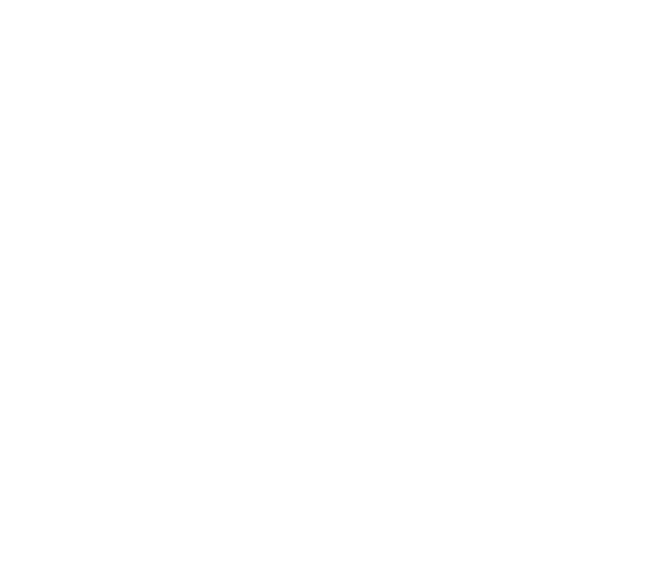
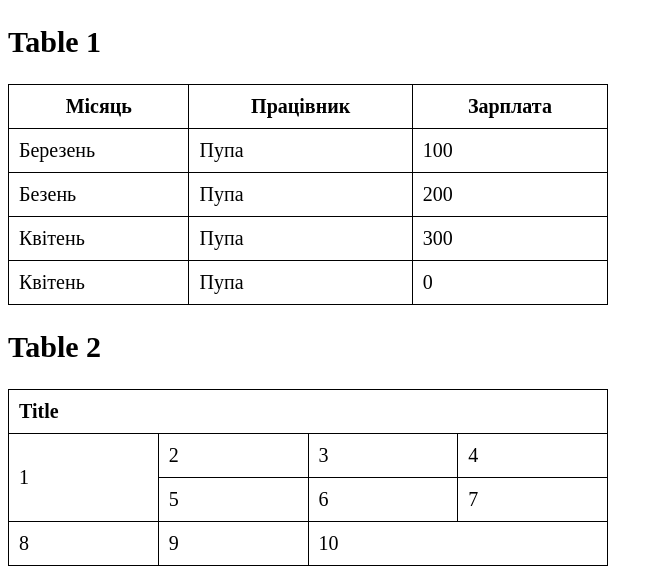
Before and after one commit to Nikita-Holovin/html-basics, a plain HTML site: page part-2-task-2/sub-task-2-patr-2/index.html in a window 1280 px wide. Shown: the whole page, without its empty margins (0-663 px from the left). Drawn offline with Linux system fonts and the light colour scheme.

Commit message:
task tables done

```diff
--- a/part-2-task-2/sub-task-2-patr-2/index.html
+++ b/part-2-task-2/sub-task-2-patr-2/index.html
@@ -4,11 +4,68 @@
     <meta charset="UTF-8">
     <meta http-equiv="X-UA-Compatible" content="IE=edge">
     <meta name="viewport" content="width=device-width, initial-scale=1.0">
+    <link rel="stylesheet" href="style.css">
     <title>Sub-task-2-part-2</title>
 </head>
 <body>
 
+    <h2>Table 1</h2>
 
+    <table>
+        <tr>
+            <th>Місяць</th>
+            <th>Працівник</th>
+            <th>Зарплата</th>
+        </tr>
+        <tr>
+            <td>Березень</td>
+            <td>Пупа</td>
+            <td>100</td>
+        </tr>
+        <tr>
+            <td>Безень</td>
+            <td>Пупа</td>
+            <td>200</td>
+        </tr>
+        <tr>
+            <td>Квітень</td>
+            <td>Пупа</td>
+            <td>300</td>
+        </tr><tr>
+            <td>Квітень</td>
+            <td>Пупа</td>
+            <td>0</td>
+        </tr>
+    </table>
+
+    <h2>Table 2</h2>
+
+    <table>
+        <tr class="colspan-4" >
+            <th colspan="4">Title</th>
+        </tr>
+        <tr>
+            <td rowspan="2">1</td>
+            <td>2</td>
+            <td>3</td>
+            <td>4</td>
+        </tr>
+
+        <tr>
+            <td>5</td>
+            <td>6</td>
+            <td>7</td>
+
+        </tr>
+
+        <tr>
+            <td>8</td>
+            <td>9</td>
+            <td colspan="2">10</td>
+
+        </tr>
+
+    </table>
 
 </body>
 </html>
--- a/part-2-task-2/sub-task-2-patr-2/style.css
+++ b/part-2-task-2/sub-task-2-patr-2/style.css
@@ -0,0 +1,22 @@
+body{
+    font-size: 20px;
+}
+
+table{
+    border: 1px solid chocolate;
+    border-collapse: collapse;
+    width: 600px;
+}
+
+tr{
+    border: 1px solid green;
+}
+
+td, th{
+    border: 1px solid black;
+    padding: 10px;
+}
+
+.colspan-4{
+    text-align: left;
+}
```
